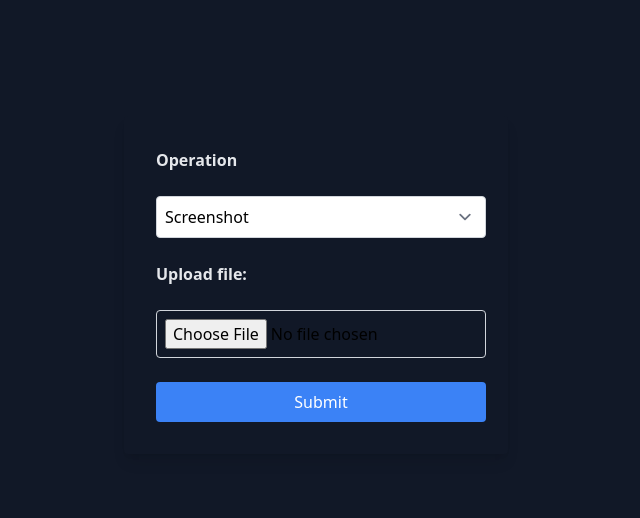
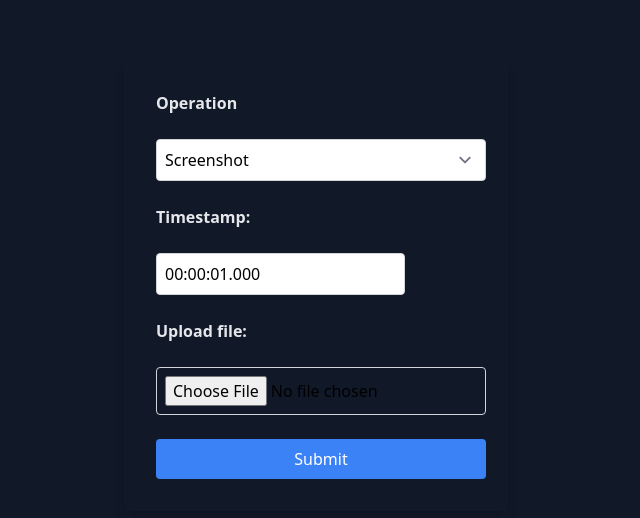
Before and after one commit to bronifty/ffmpeg-wasm-vite-react-js, a React (Vite) app: page / in a window 1280 px wide. Shown: the top 518 px of the page, without its empty margins (324-964 px from the left). Built offline with nearby package versions, Linux system fonts and the light colour scheme.

Commit message:
added logic for timestamp

```diff
--- a/src/components/Form.jsx
+++ b/src/components/Form.jsx
@@ -6,7 +6,10 @@ const Form = () => {
   const [videoElementSrc, setVideoElementSrc] = useState("");
   const [message, setMessage] = useState("");
   const [operation, setOperation] = useState("screenshot");
-  const [customCommand, setCustomCommand] = useState("");
+  const [timestamp, setTimestamp] = useState("00:00:01.000");
+  const [customCommand, setCustomCommand] = useState(
+    "-ss, 00:00:02.000, -i, input.mov, -frames:v, 1, output.png"
+  );
 
   const handleSubmit = async (event) => {
     event.preventDefault();
@@ -28,6 +31,10 @@ const Form = () => {
   const handleOperationChange = (event) => {
     setOperation(event.target.value);
     // console.log(event.target.value);
+  };
+
+  const handleTimestampChange = (event) => {
+    setTimestamp(event.target.value);
   };
 
   const handlecustomCommandChange = (event) => {
@@ -56,6 +63,25 @@ const Form = () => {
           <option value="custom">Custom</option>
         </select>
 
+        {operation === "screenshot" && (
+          <>
+            <div>
+              <label
+                className="font-semibold text-gray-200"
+                htmlFor="timestamp">
+                Timestamp:
+              </label>
+              <input
+                type="text"
+                id="timestamp"
+                name="timestamp"
+                value={timestamp}
+                onChange={handleTimestampChange}
+                className="block p-2 mt-6 border border-gray-300 rounded"
+              />
+            </div>
+          </>
+        )}
         {operation === "custom" && (
           <>
             <div>
@@ -69,9 +95,7 @@ const Form = () => {
                 name="customCommand"
                 value={customCommand}
                 onChange={handlecustomCommandChange}
-                className="p-2 mt-6 border h-36 border-gray-300 rounded custom-textfield"
-                placeholder="-ss, 00:00:02.000, -i, input.mov, -frames:v, 1, output.png
-                "
+                className="p-2 mt-6 border h-36 border-gray-300 rounded"
               />
             </div>
           </>
--- a/src/utils/ffmpegUtils.js
+++ b/src/utils/ffmpegUtils.js
@@ -103,12 +103,13 @@ export const handleFFmpegOperations = async (event) => {
   console.log(`file.name`, file.name);
 
   if (form.elements.operation.value === "screenshot") {
+    const timestamp = form.elements.timestamp.value;
     ffmpeg.FS("writeFile", file.name, await fetchFile(file));
     await ffmpeg.run(
       "-i",
       file.name,
       "-ss",
-      "00:00:01.000",
+      timestamp,
       "-vframes",
       "1",
       "output.png"
```
